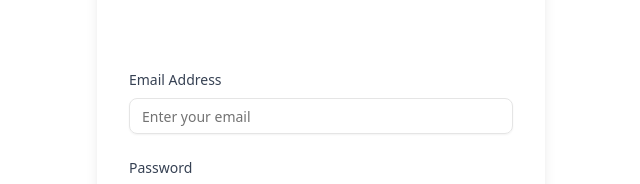
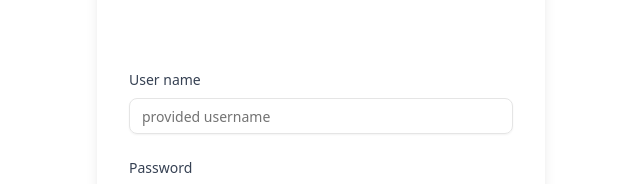
Before and after one commit to Devmate-Solutions/Procope_portal, a Next.js app: page /login in a window 1280 px wide. Shown: the part 311-495 px from the top of the page, without its empty margins (319-959 px from the left). Built offline with nearby package versions, Linux system fonts and the light colour scheme.

Commit message:
add changes

```diff
--- a/src/app/login/page.tsx
+++ b/src/app/login/page.tsx
@@ -105,14 +105,14 @@ export default function LoginPage() {
 
             <div className="space-y-2">
               <Label htmlFor="email" className="text-sm font-medium text-gray-700">
-                Email Address
+              User name
               </Label>
               <Input
                 id="email"
                 type="email"
                 value={email}
                 onChange={(e) => setEmail(e.target.value)}
-                placeholder="Enter your email"
+                placeholder="provided username"
                 required
                 disabled={isLoading}
                 className="w-full"
```
